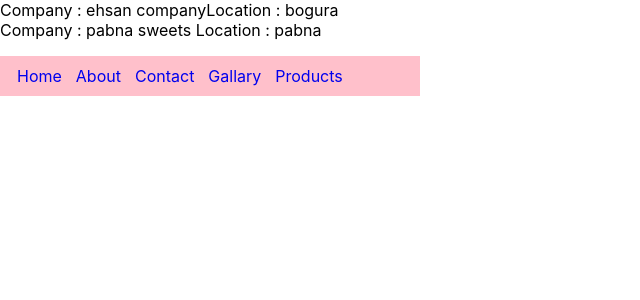
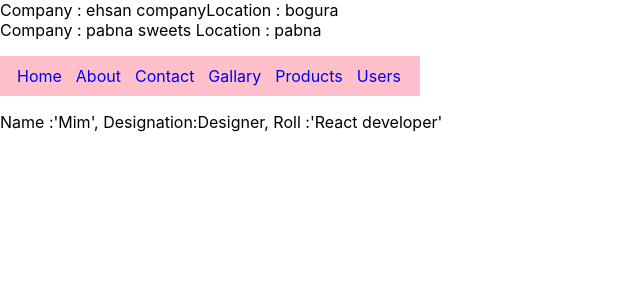
Before and after one commit to Mim-Hakkani/ReactRouter6, a React (Create React App) app: page /users/1 in a window 1280 px wide. Shown: the top 300 px of the page, without its empty margins (0-640 px from the left). Built offline with nearby package versions, Linux system fonts and the light colour scheme.

Commit message:
dynamic routing in normal way

```diff
--- a/src/App.js
+++ b/src/App.js
@@ -12,6 +12,8 @@ import Gallary from './pages/Gallary';
 import Home from './pages/Home';
 import NewProducts from './pages/NewProducts';
 import Products from './pages/Products';
+import UserDetails from './pages/UserDetails';
+import Users from './pages/Users';
 
 const datas =[
   {
@@ -54,7 +56,14 @@ function App() {
             <Route path="new" element={<NewProducts />}/>
         </Route>
 
-        {/* <Route path="*" element={<Page404 /> }/> */}
+        {/* dynamic routing */}
+
+        <Route path="users" element={<Users /> }/>
+        <Route path="users/:userId" element={<UserDetails /> }/>
+
+
+
+        <Route path="*" element={<Page404 /> }/>
       </Routes>
      </BrowserRouter>
 
--- a/src/Navigation/Nav.js
+++ b/src/Navigation/Nav.js
@@ -10,6 +10,7 @@ const Nav = () => {
                 <li><Link to="contact" style={{textDecoration:'none',padding:'7px'}}>Contact</Link></li>
                 <li><Link to="gallary" style={{textDecoration:'none',padding:'7px'}}>Gallary</Link></li>
                  <li><Link to="products" style={{textDecoration:'none',padding:'7px'}}>Products</Link></li>
+                 <li><Link to="users" style={{textDecoration:'none',padding:'7px'}}>Users</Link></li>
             </ul>
         </div>
     );
--- /dev/null
+++ b/src/pages/UserDetails.js
@@ -0,0 +1,17 @@
+import React from 'react';
+import { useParams } from 'react-router-dom';
+
+const UserDetails = () => {
+    const id = useParams();
+    console.log('amarid:',id.userId);
+    return (
+        <div>
+            {/* DynamicRouting : {userId} */}
+            Name :'Mim',
+            Designation:Designer,
+            Roll :'React developer'
+        </div>
+    );
+};
+
+export default UserDetails;
--- /dev/null
+++ b/src/pages/Users.js
@@ -0,0 +1,14 @@
+import React from 'react';
+
+const Users = () => {
+    return (
+        <div>
+            <h4>User profile 1</h4>
+            <h4>User profile 2</h4>
+            <h4>User profile 3</h4>
+            <h4>User profile 4</h4>
+        </div>
+    );
+};
+
+export default Users;
```
Also changed, not shown: 1 other file (tests, documents, lock files or other folders).
